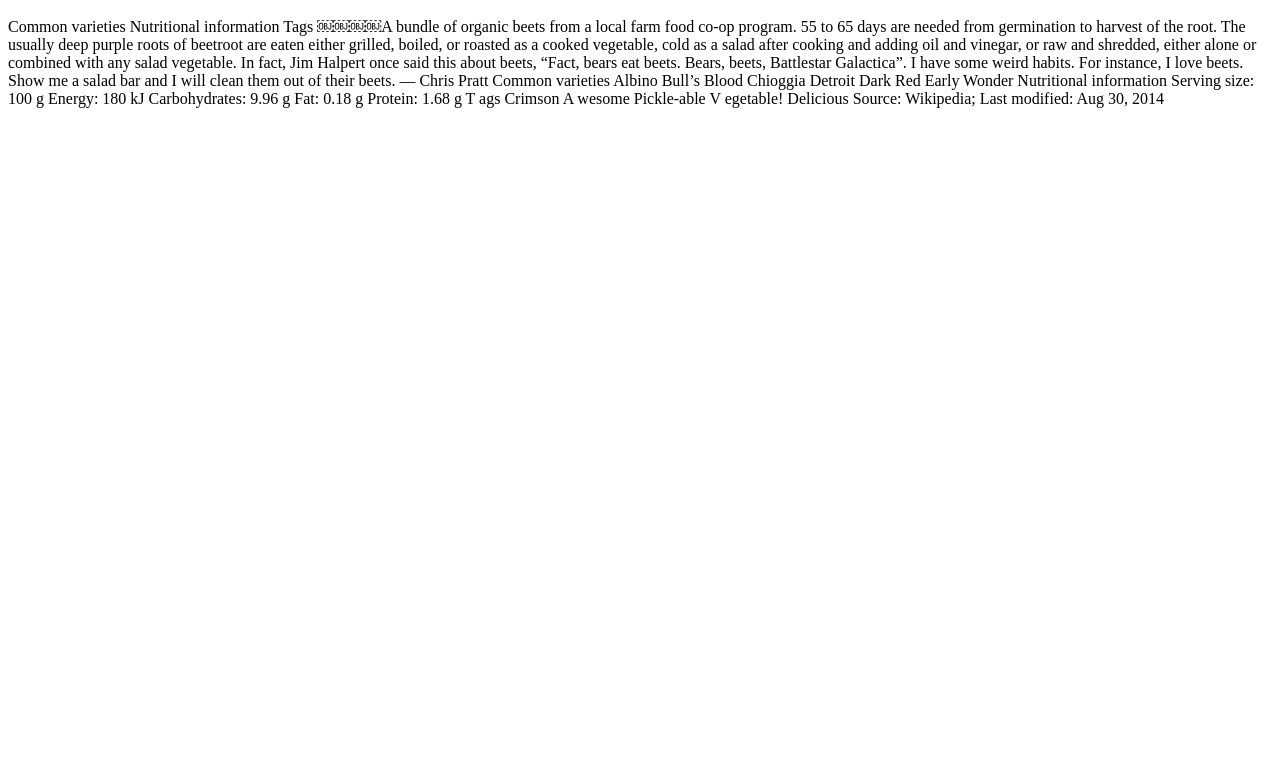
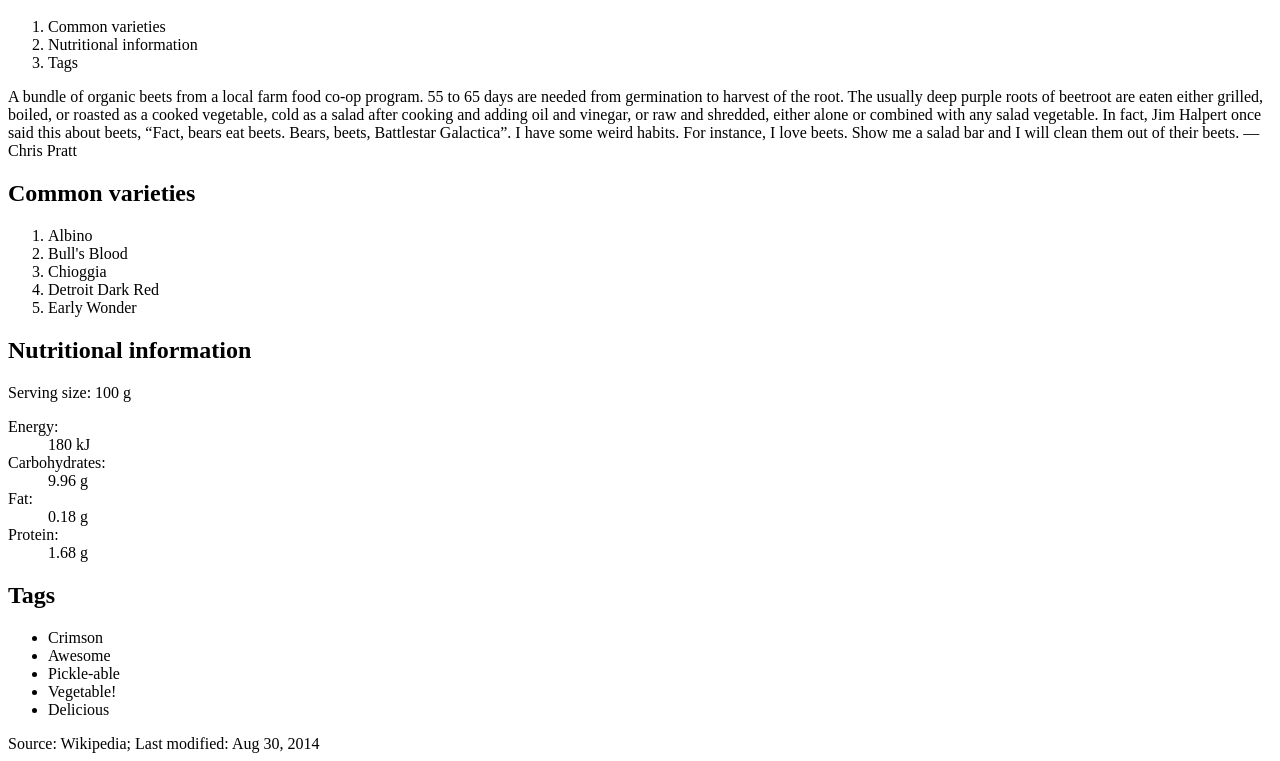
Before and after one commit to meganlandry/intro-to-html, a plain HTML site: page index.html in a window 1280 px wide. Shown: the part 48-809 px from the top of the page. Drawn offline with Linux system fonts and the light colour scheme.

Commit message:
Added primary content tags.

```diff
--- a/index.html
+++ b/index.html
@@ -1,19 +1,54 @@
 <h1>Beetroot <i>(Beta vulgaris)</i></h1>
-Common varieties Nutritional information Tags
-￼￼￼￼A bundle of organic beets from a local farm food co-op program. 55 to 65 days are needed from germination to harvest of the root.
+
+<ol>
+	<li>Common varieties</li>
+	<li>Nutritional information</li>
+	<li>Tags</li>
+</ol>
+
+
+A bundle of organic beets from a local farm food co-op program. 55 to 65 days are needed from germination to harvest of the root.
 The usually deep purple roots of beetroot are eaten either grilled, boiled, or roasted as a cooked vegetable, cold as a salad after cooking and adding oil and vinegar, or raw and shredded, either alone or combined with any salad vegetable.
 In fact, Jim Halpert once said this about beets, “Fact, bears eat beets. Bears, beets, Battlestar Galactica”.
 I have some weird habits. For instance, I love beets. Show me a salad bar and I will clean them out of their beets.
 — Chris Pratt
-Common varieties
-Albino
-Bull’s Blood Chioggia
-Detroit Dark Red Early Wonder
-Nutritional information
-Serving size: 100 g
-Energy: 180 kJ Carbohydrates: 9.96 g Fat: 0.18 g
-Protein: 1.68 g
-T ags
-Crimson
-A wesome Pickle-able V egetable! Delicious
+
+<h2>Common varieties</h2>
+
+<ol>
+	<li>Albino</li>
+	<li>Bull's Blood</li>
+	<li>Chioggia</li>
+	<li>Detroit Dark Red</li>
+	<li>Early Wonder</li>
+</ol>
+
+<h2>Nutritional information</h2>
+
+	<p>Serving size: 100 g</p>
+
+<dl>
+		<dt>Energy: </dt>
+	<dd>180 kJ</dd>
+
+		<dt>Carbohydrates:</dt>
+	<dd>9.96 g</dd>
+
+		<dt>Fat:</dt>
+	<dd>0.18 g</dd>
+
+		<dt>Protein:</dt>
+	<dd>1.68 g</dd>
+</dl>
+
+<h2>Tags</h2>
+
+<ul>
+	<li>Crimson</li>
+	<li>Awesome
+	<li>Pickle-able
+	<li>Vegetable!
+	<li>Delicious
+</ul>
+
 Source: Wikipedia; Last modified: Aug 30, 2014
```
